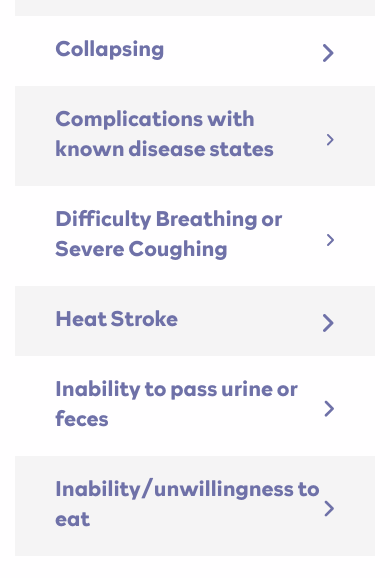
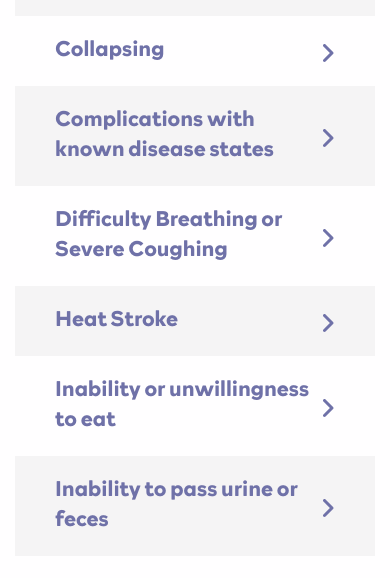
Before and after one commit to calgil/vrc, a Next.js app: page /emergency in a window 390 px wide. Shown: the part 2200-2778 px from the top of the page. Built offline with nearby package versions, Linux system fonts and the light colour scheme.

Commit message:
service dropdow responsive

```diff
--- a/components/ServicesPages/Emergency/emergencyConditions.ts
+++ b/components/ServicesPages/Emergency/emergencyConditions.ts
@@ -2,7 +2,7 @@ export const emergencyConditions: string[] = [
   "Gastric Dilatation and Volvulus (GDV)",
   "Splenectomy",
   "Emergency Gastrointestinal Surgery",
-  "Mesenteric/Colonic Torsion Surgery",
+  "Mesenteric/ Colonic Torsion Surgery",
   "Wound Repair",
   "Pyometra Surgery",
   "Cesarean Section",
--- a/components/ServicesPages/Emergency/emergencyReasons.ts
+++ b/components/ServicesPages/Emergency/emergencyReasons.ts
@@ -58,7 +58,7 @@ export const emergencyReasons: ServiceDetail[] = [
       "Sudden changes in your pets mental state and ability/willingness to be active is indicative of a serious condition occurring in the body that needs attention.",
   },
   {
-    title: "Inability/unwillingness to eat",
+    title: "Inability or unwillingness to eat",
     content:
       "Most animals communicate that they are unwell by not eating. If your pet’s unwillingness to eat lasts more than 24 hours, they need to be evaluated urgently.",
   },
--- a/styles/components/ServiceDropdown.module.scss
+++ b/styles/components/ServiceDropdown.module.scss
@@ -23,6 +23,7 @@
 
     .arrow {
       width: 15px;
+      min-width: 15px;
       color: a.$purple;
       transition: all 200ms ease-in-out;
     }
```
